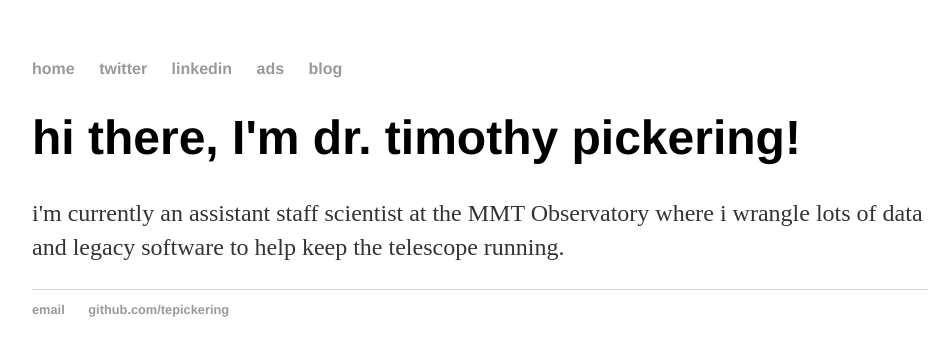
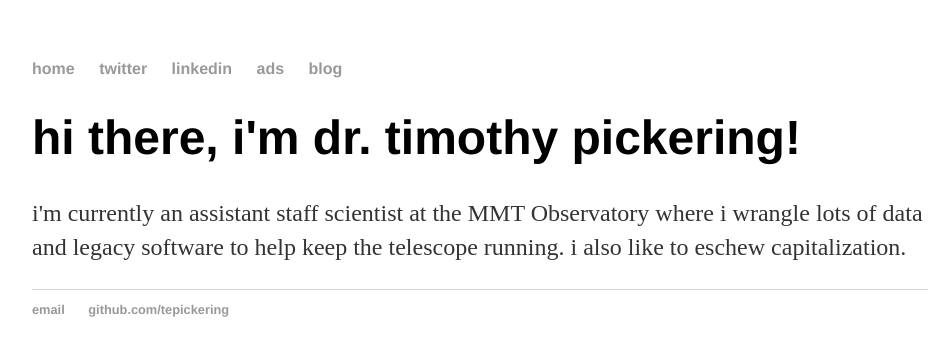
Before and after one commit to tepickering/tepickering.github.io, a Jekyll site: the page built from index.html, in a window 1280 px wide. Shown: the top 356 px of the page, without its empty margins (160-1112 px from the left). Built offline with Jekyll 4.4.1, drawn with Linux system fonts in a browser that asks for light colours.

Commit message:
Update index.html
tweak home page to eschew more capitalization.

```diff
--- a/index.html
+++ b/index.html
@@ -3,8 +3,8 @@ layout: default
 title: dr. timothy e. pickering
 ---
 <div class="blurb">
-    <h1>hi there, I'm dr. timothy pickering!</h1>
+    <h1>hi there, i'm dr. timothy pickering!</h1>
     <p>
-        i'm currently an assistant staff scientist at the MMT Observatory where i wrangle lots of data and legacy software to help keep the telescope running.
+        i'm currently an assistant staff scientist at the MMT Observatory where i wrangle lots of data and legacy software to help keep the telescope running. i also like to eschew capitalization.
     </p>
 </div><!-- /.blurb -->
```
